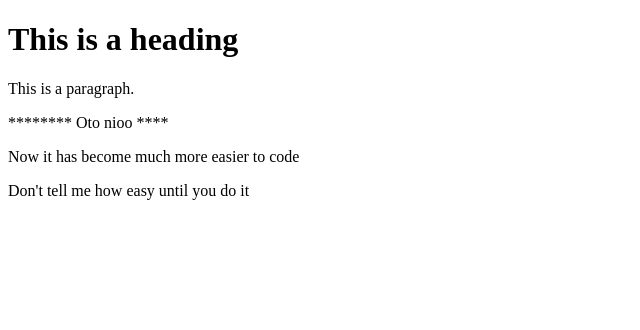
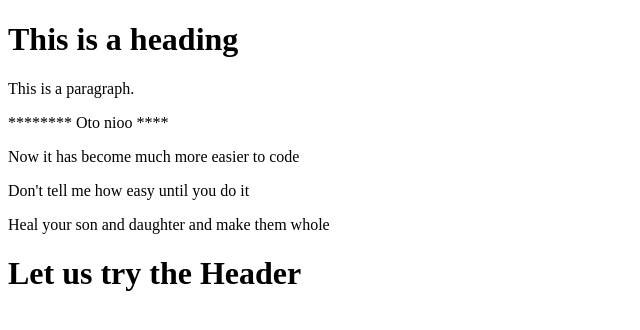
Before and after one commit to wolex2care/testhub, a plain HTML site: page index.html in a window 1280 px wide. Shown: the whole page, without its empty margins (0-640 px from the left). Drawn offline with Linux system fonts and the light colour scheme.

Commit message:
The trick of git

```diff
--- a/index.html
+++ b/index.html
@@ -14,6 +14,10 @@
 
   <p> Don't tell me how easy until you do it </p>
 
+  <p> Heal your son and daughter and make them whole </p>
+
+  <h1>Let us try the Header </h1>
+
 
 </body>
 </html>
```
